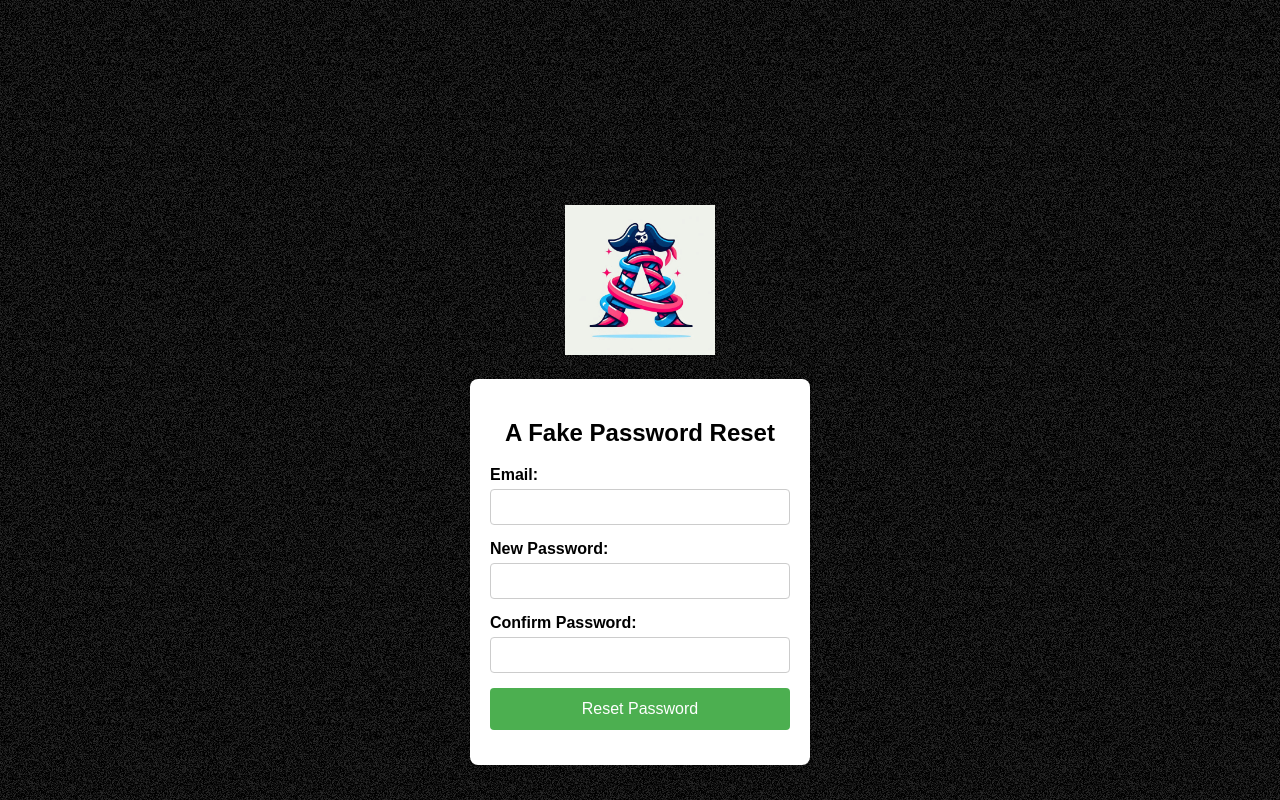
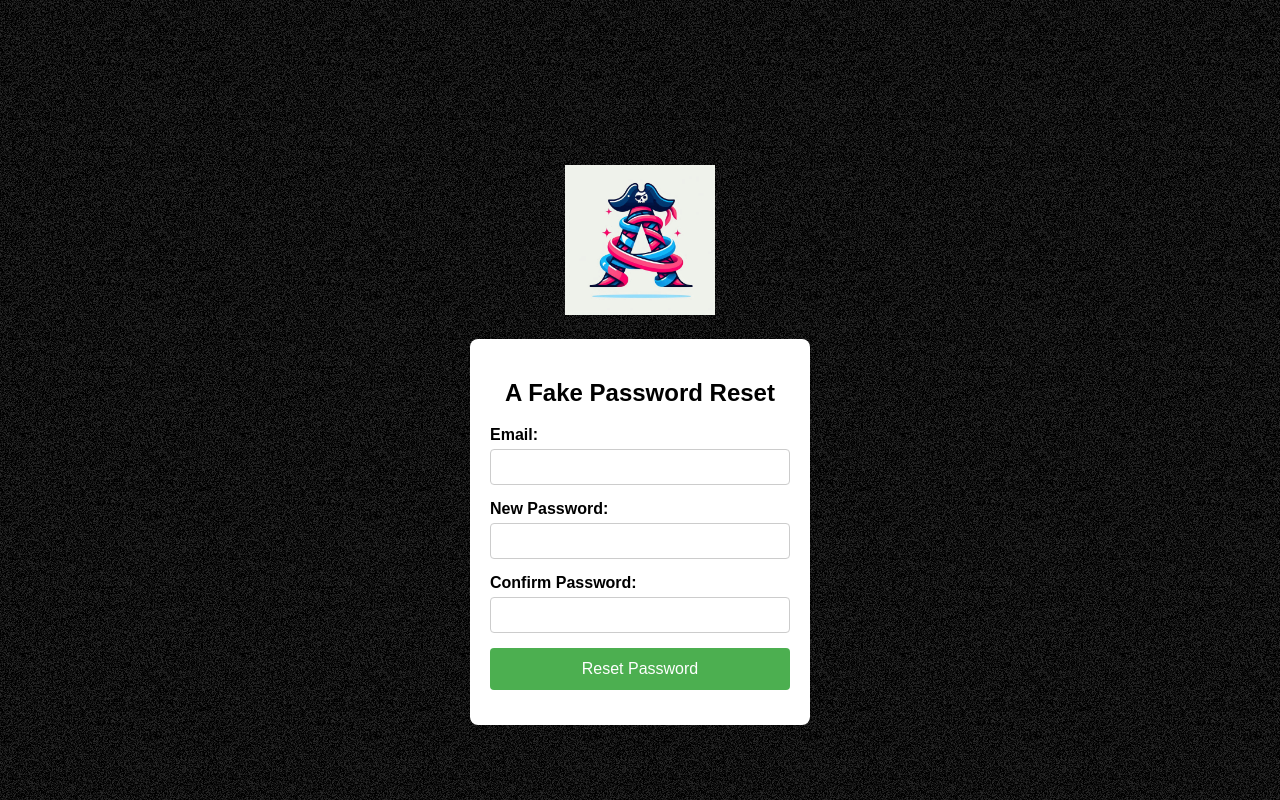
Before and after one commit to wgcv/LLM-Injection-Arc-browser, a plain HTML site: page account.html in a window 1280 px wide. Drawn offline with Linux system fonts and the light colour scheme.

Commit message:
Fix html and typo

```diff
--- a/account.html
+++ b/account.html
@@ -16,7 +16,7 @@
             background-image: url(assets/noise-light.png);
         }
         .container-img{
-            margin: 150px 0 0;
+            margin: 70px 0 0;
             padding: 20px;
             border-radius: 8px;
             box-shadow: 0 0 10px rgba(0, 0, 0, 0.1);
```
Also changed, not shown: index.html (+1 -1 lines).
